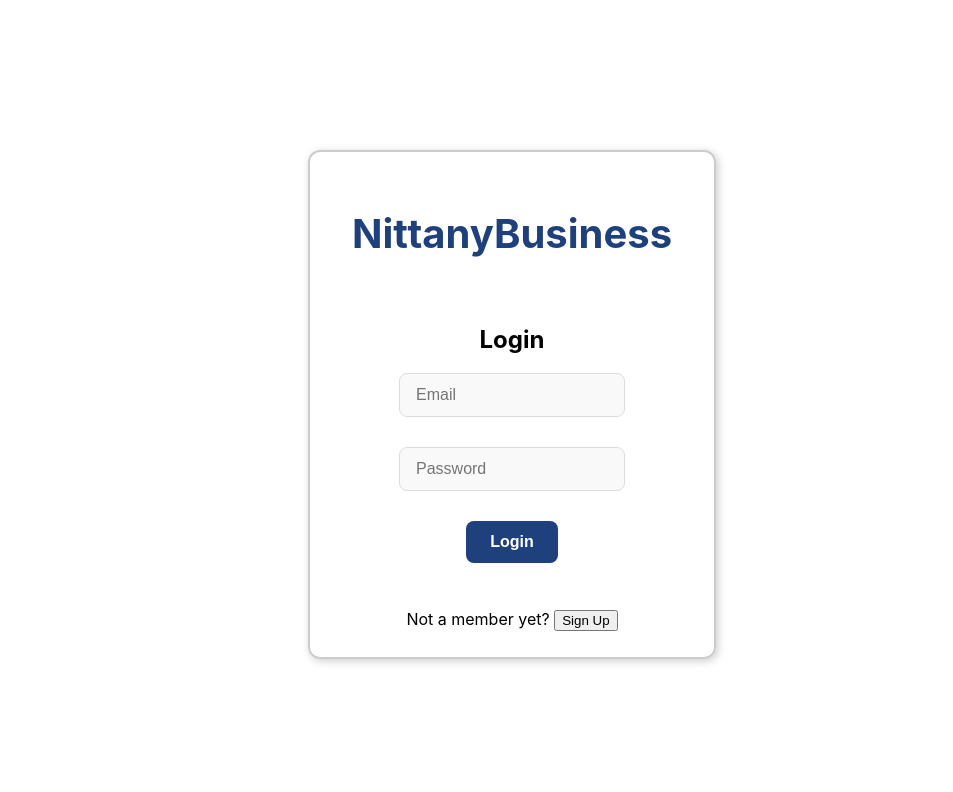
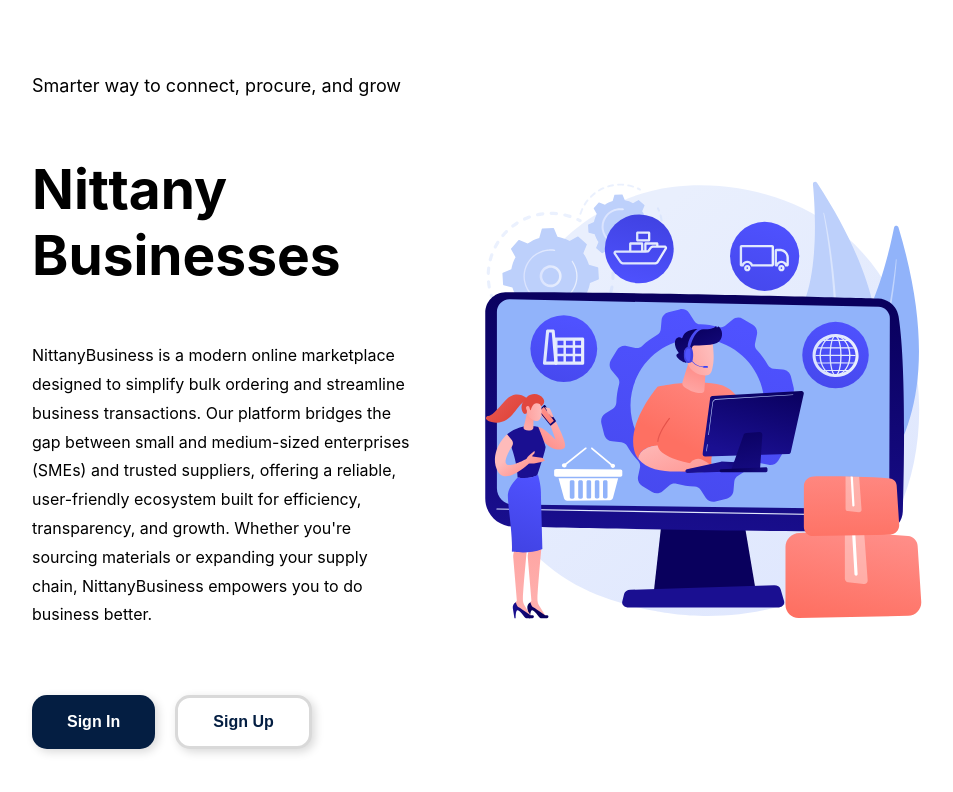
Before and after one commit to johnchoi44/NittanyBusiness, a React (Create React App) app in the folder frontend/: page / in a window 1280 px wide. Shown: the top 792 px of the page, without its empty margins (128-1081 px from the left). Built offline with nearby package versions, Linux system fonts and the light colour scheme.

Commit message:
Landing page added

```diff
--- a/frontend/src/App.js
+++ b/frontend/src/App.js
@@ -1,6 +1,7 @@
 import './App.css';
 import React from "react";
 import { BrowserRouter as Router, Routes, Route } from "react-router-dom";
+import Landing from "./pages/Landing";
 import Login from "./components/Login";
 import SignUp from "./components/SignUp";
 import Home from "./pages/Home";
@@ -12,7 +13,8 @@ function App() {
     <UserProvider>
       <Router>
               <Routes>
-                  <Route path="/" element={<Login />} />
+                  <Route path="/" element={<Landing />} />
+                  <Route path="/login" element={<Login />}/>
                   <Route path="/signup" element={<SignUp />} />
                   <Route path="/home" element={<Home />} />
                   <Route path="/profile" element={<Profile />} />
--- /dev/null
+++ b/frontend/src/pages/Landing.js
@@ -0,0 +1,32 @@
+import React from "react";
+import { useNavigate } from "react-router-dom";
+import './pages-styles/Landing.css'
+import landingImage from './pages-styles/images/landing-image.svg'
+
+const Landing = () => {
+    const navigate = useNavigate();
+
+    return (
+        <div className="page-container">
+            <div className="content-container">
+                <div className="text-container">
+                    <h4 id="sub-title">Smarter way to connect, procure, and grow</h4>
+                    <h1 id="title">Nittany Businesses</h1>
+                    <p id="body">NittanyBusiness is a modern online marketplace designed to simplify bulk ordering and streamline business transactions. Our platform bridges the gap between small and medium-sized enterprises (SMEs) and trusted suppliers, offering a reliable, user-friendly ecosystem built for efficiency, transparency, and growth. Whether you're sourcing materials or expanding your supply chain, NittanyBusiness empowers you to do business better.</p>
+
+                    <div className="button-container">
+                        <button id="login-button" onClick={() => navigate("/login")}>Sign In</button>
+                        <button id="signup-button" onClick={() => navigate("/signup")}>Sign Up</button>
+                    </div>
+                </div>
+
+                <div
+                    className="img-container"
+                    style={{backgroundImage: `url(${landingImage})`}}
+                />
+            </div>
+        </div>
+    );
+};
+
+export default Landing;
--- /dev/null
+++ b/frontend/src/pages/pages-styles/Landing.css
@@ -0,0 +1,79 @@
+.page-container {
+    height: 100vh;
+    width: 100%;
+    display: flex;
+    flex-direction: column;
+    justify-content: center;
+    align-items: center;
+}
+
+.content-container {
+    width: 75%;
+    display: flex;
+    flex-direction: row;
+    justify-content: space-between;
+    align-items: center;
+}
+
+.text-container {
+    height: 40%;
+    width: 40%;
+    display: flex;
+    flex-direction: column;
+    justify-content: center;
+}
+
+#title {
+    font-size: 55px;
+    font-weight: bold;
+}
+
+#sub-title {
+    font-size: 18px;
+    font-weight: 400;
+}
+
+#body {
+    line-height: 1.8rem;
+}
+
+.button-container {
+    display: flex;
+    flex-direction: row;
+    column-gap: 20px;
+    margin-top: 50px;
+}
+
+#login-button {
+    background-color: #041E42;
+    color: white;
+    padding: 15px 35px;
+    text-align: center;
+    font-size: 16px;
+    font-weight: bold;
+    border: none;
+    border-radius: 15px;
+    box-shadow: 3px 3px 10px #d9d9d9;
+}
+
+#signup-button {
+    background-color: white;
+    color: #041E42;
+    padding: 15px 35px;
+    text-align: center;
+    font-size: 16px;
+    font-weight: bold;
+    border: solid #d9d9d9;
+    border-radius: 15px;
+    box-shadow: 3px 3px 10px #d9d9d9;
+}
+
+/* TODO: Button hover effects */
+
+.img-container {
+    height: 580px;
+    width: 580px;
+    background-size: contain;
+    background-position: center;
+    background-repeat: no-repeat;
+}
```
Also changed, not shown: frontend/src/pages/pages-styles/images/landing-image.svg (added).
